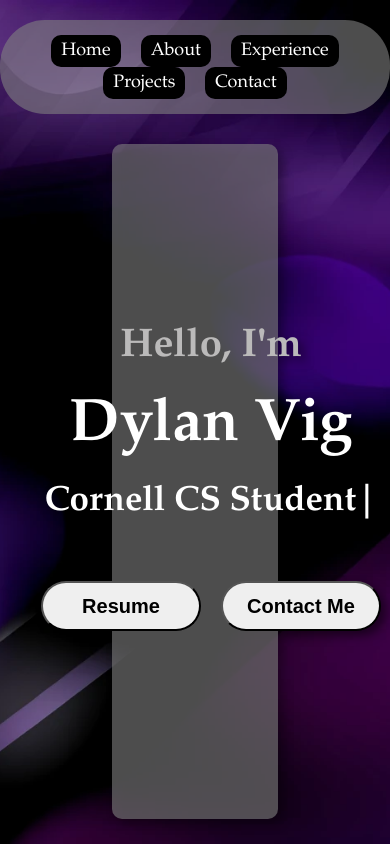
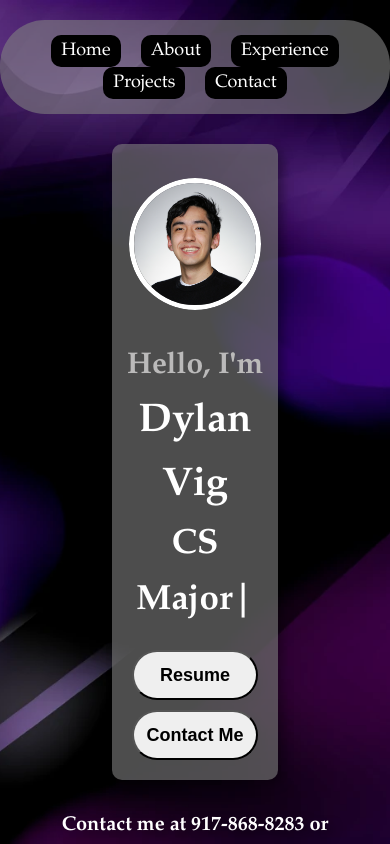
Before and after one commit to DylanVig/dylanvig.github.io, a React (Create React App) app: page / in a window 390 px wide. Built offline with nearby package versions, Linux system fonts and the light colour scheme.

Commit message:
Final touches

```diff
--- a/src/components/Experience/Experience.js
+++ b/src/components/Experience/Experience.js
@@ -55,7 +55,7 @@
         className="vertical-timeline-element--work"
         contentStyle={{ background: "rgb(155, 155, 155)", color: "#fff" }}
         contentArrowStyle={{ borderRight: "7px solid  rgb(0,0,0)" }}
-        date="June 2024 - August 2024"
+        date="June 2024 - Present"
         iconStyle={{ background: "rgb(155, 155, 155)", color: "#fff", display: 'flex',
         alignItems: 'center',
         justifyContent: 'center' }}
@@ -66,14 +66,15 @@
           Software Engineering Intern
         </h4>
         <p>
-          Start working on June 2nd
+          Working on the Servicing Engineering - Communications Team. Developing a solution to make one-time password email status data accessible to agents, allowing them to verify if
+          customers received their authentication code when registering their account.
         </p>
       </VerticalTimelineElement>
     <VerticalTimelineElement
         className="vertical-timeline-element--work"
         contentStyle={{ background: "rgb(155, 155, 155)", color: "#fff" }}
         contentArrowStyle={{ borderRight: "7px solid  rgb(0,0,0)" }}
-        date="May 2024 - Aug 2024"
+        date="May 2024 - Present"
         iconStyle={{ background: "rgb(155, 155, 155)", color: "#fff", display: 'flex',
         alignItems: 'center',
         justifyContent: 'center' }}
@@ -84,7 +85,7 @@
           Software Engineering Intern
         </h4>
         <p>
-          Start working on May 20th
+        Enhancing the current data discovery and masking system by integrating a more secure categorization and scoring model to enhance data protection by utilizing different Python libraries to increase the security and versatility.
         </p>
       </VerticalTimelineElement>
     <VerticalTimelineElement
@@ -102,7 +103,7 @@
         Imaging Systems Software Developer
         </h4>
         <p>
-          Part of a Team that Builds an Autonomous Plane. On Imaging Systems, We Develop Software to Capture and Process Imaging Data
+          Part of a Team that Builds an Autonomous Plane. On Imaging Systems, We Develop Software to Capture and Process Imaging Data.
         </p>
       </VerticalTimelineElement>
       <VerticalTimelineElement
@@ -116,9 +117,9 @@
         icon={<Education />}
       >
         <h3 className="vertical-timeline-element-title" style={{ fontSize: '35px'}}>Cornell University</h3>
-        <h4 className="vertical-timeline-element-subtitle" style={{ fontSize: '25px'}}>Student</h4>
+        <h4 className="vertical-timeline-element-subtitle" style={{ fontSize: '25px'}}>Engineering Student</h4>
         <p style={{ fontSize: '18px'}}>
-          Pursuing a B.E. in Computer Science
+          Pursuing a B.E. in Computer Science.
         </p>
       </VerticalTimelineElement>
       <VerticalTimelineElement
@@ -134,7 +135,7 @@
         <h3 className="vertical-timeline-element-title" style={{ fontSize: '35px'}}>NYU Jonathan M. Tisch Center of Hospitality</h3>
         <h4 className="vertical-timeline-element-subtitle" style={{ fontSize: '25px'}}>Research Intern</h4>
         <p style={{ fontSize: '18px'}}>
-          Researched the Impacts of COVID-19 on Overtourism Under the Guidance of Professor Anna Abelson
+          Researched the Impacts of COVID-19 on Overtourism Under the Guidance of Professor Anna Abelson.
         </p>
       </VerticalTimelineElement>
       <VerticalTimelineElement
@@ -150,7 +151,7 @@
         <h3 className="vertical-timeline-element-title" style={{ fontSize: '35px'}}>Columbia Grammar and Preparatory School</h3>
         <h4 className="vertical-timeline-element-subtitle" style={{ fontSize: '25px'}}>Student</h4>
         <p style={{ fontSize: '18px'}}>
-          Math Club President; Multi-Ethnic Cultural Awareness Club President; Student Government Treasurer
+          Math Club President, Multi-Ethnic Cultural Awareness Club President, and Student Government Treasurer.
         </p>
       </VerticalTimelineElement>
       <VerticalTimelineElement
@@ -164,9 +165,9 @@
         icon={<Energy />}
       >
         <h3 className="vertical-timeline-element-title" style={{ fontSize: '35px'}}>Orange Energizing Solutions</h3>
-        <h4 className="vertical-timeline-element-subtitle" style={{ fontSize: '25px'}}>Sales Intern</h4>
+        <h4 className="vertical-timeline-element-subtitle" style={{ fontSize: '25px'}}>Operations Intern</h4>
         <p style={{ fontSize: '18px'}}>
-          Organized Company Database, Administered Client Documentation, and Researched Sustainability Programs and Potential Partnerships; Jun 2022 - Aug 2022 and February 2023 - Aug 2023
+          Organized Company Database, Administered Client Documentation, and Researched Sustainability Programs and Potential Partnerships. Jun 2022 - Aug 2022 and February 2023 - Aug 2023.
         </p>
       </VerticalTimelineElement>
       <VerticalTimelineElement
@@ -182,7 +183,7 @@
         <h3 className="vertical-timeline-element-title" style={{ fontSize: '35px'}}>Actasys</h3>
         <h4 className="vertical-timeline-element-subtitle" style={{ fontSize: '25px'}}>Mechanical Engineering Intern</h4>
         <p style={{ fontSize: '18px'}}>
-          Manufactured the Patented Actajet Technology, Tested Jet Efficiency and Identified Improvements to the Product and Manufacturing Process
+          Manufactured the Patented Actajet Technology, Tested Jet Efficiency and Identified Improvements to the Product and Manufacturing Process.
         </p>
       </VerticalTimelineElement>
       <VerticalTimelineElement
@@ -198,7 +199,7 @@
         <h3 className="vertical-timeline-element-title" style={{ fontSize: '35px'}}>TutorLinkNYC</h3>
         <h4 className="vertical-timeline-element-subtitle" style={{ fontSize: '25px'}}>Co-Founder + Co-President</h4>
         <p style={{ fontSize: '18px'}}>
-          Provides Free and Accessible 1-on-1 Tutoring Services to Disadvantaged Students
+          Provides Free and Accessible 1-on-1 Tutoring Services to Disadvantaged Students. Served 250+ students and recruited 150+ volunteers.
         </p>
       </VerticalTimelineElement>
     </VerticalTimeline>
--- a/src/components/Intro/Intro.css
+++ b/src/components/Intro/Intro.css
@@ -19,6 +19,7 @@
     margin-top: 30px;
     border-radius: 10px;
     box-sizing: border-box;
+    flex-direction: row; /* Default flex direction */
 }
 
 .section_pic_container {
@@ -90,3 +91,41 @@
 .a button {
     text-decoration: none;
 }
+
+/* Media Queries */
+@media (max-width: 1024px) {
+    .intro {
+        flex-direction: column; /* Change flex direction to column on smaller screens */
+        align-items: center;
+        height: auto; /* Adjust height to fit content */
+    }
+
+    .section_pic_container {
+        width: 80%;
+        height: auto;
+    }
+
+    .section_pic_container img {
+        width: 100%;
+        height: auto;
+    }
+
+    .button_container {
+        flex-direction: column;
+        gap: 10px;
+        margin: 20px;
+    }
+
+    .btn-color-1, .btn-color-2 {
+        width: 100%;
+        font-size: 18px;
+    }
+
+    .title {
+        font-size: 40px;
+    }
+
+    .section_text p {
+        font-size: 30px;
+    }
+}
--- a/src/components/Intro/Intro.js
+++ b/src/components/Intro/Intro.js
@@ -3,7 +3,7 @@
 import { TypeAnimation } from "react-type-animation";
 import { useNavigate } from "react-router-dom";
 import ResumeView from './ResumeView.js';
-import resume from "../../assets/Dylan_Vig_Resume.pdf";
+import resume from "../../assets/Resume_Dylan_Vig.pdf";
 
 export default function Intro() {
   const navigate = useNavigate();
@@ -23,9 +23,21 @@
 
         <TypeAnimation
           sequence={[
-            "Software Developer",
+            "Software Engineer",
             1500,
-            "Cornell CS Student",
+            "CS Major",
+            1500,
+            "Cornell Student",
+            1500,
+            "Java Enthusiast",
+            1500,
+            "Full-Stack Developer",
+            1500,
+            "One Intern",
+            1500,
+            "Mage Data Intern",
+            1500,
+            "Balloon Twister",
             1500
           ]}
           wrapper="span"
```
Also changed, not shown: 2 other files (tests, documents, lock files or other folders).
